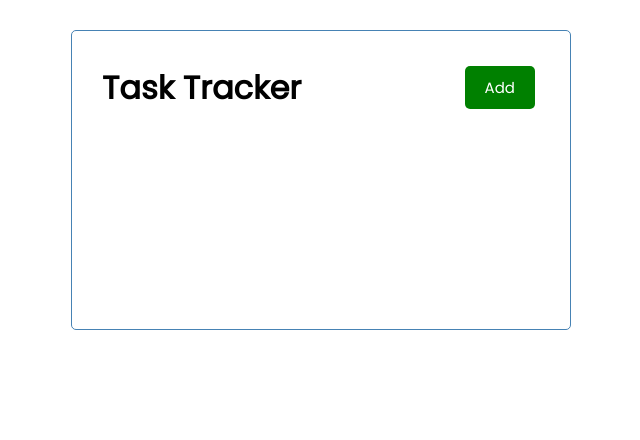
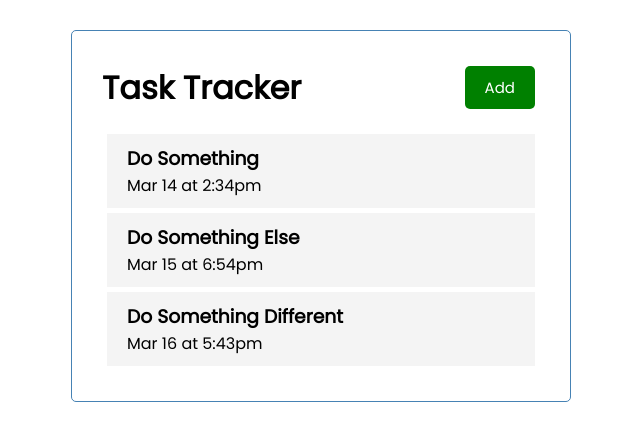
Before and after one commit to vlee4/YO_ReactRefresher, a React (Create React App) app: page / in a window 1280 px wide. Shown: the top 440 px of the page, without its empty margins (319-959 px from the left). Built offline with nearby package versions, Linux system fonts and the light colour scheme.

Commit message:
Integrate individual task components

```diff
--- a/src/App.js
+++ b/src/App.js
@@ -1,10 +1,35 @@
-import Header from './Components/Header'
+import Header from './Components/Header';
+import Tasks from './Components/Tasks';
+import React, { useState } from 'react';
 
 function App() {
+  const taskData = [
+    {
+        id: 1,
+        text: "Do Something",
+        day: 'Mar 14 at 2:34pm',
+        reminder: true,
+    },
+    {
+        id: 2,
+        text: "Do Something Else",
+        day: 'Mar 15 at 6:54pm',
+        reminder: true,
+    },
+    {
+        id: 3,
+        text: "Do Something Different",
+        day: 'Mar 16 at 5:43pm',
+        reminder: false,
+    },
+]
+//eslint-disable-next-line
+  const [tasks, setTasks] = useState(taskData)
 
   return (
     <div className="container">
-      <Header/>
+      <Header />
+      <Tasks tasks={tasks}/>
     </div>
   );
 }
--- /dev/null
+++ b/src/Components/Task.js
@@ -0,0 +1,12 @@
+import React from 'react'
+
+const Task = ({task}) => {
+  return (
+    <div className='task'>
+        <h3>{task.text}</h3>
+        <p>{task.day}</p>
+    </div>
+  )
+}
+
+export default Task
--- /dev/null
+++ b/src/Components/Tasks.js
@@ -0,0 +1,15 @@
+import React from 'react'
+import Task from './Task'
+
+const Tasks = ({tasks}) => {
+
+    return (
+        <>
+        {tasks.map((task)=>(
+            <Task key={task.id} task={task}/>
+        ))}
+        </>
+    )
+}
+
+export default Tasks
```
